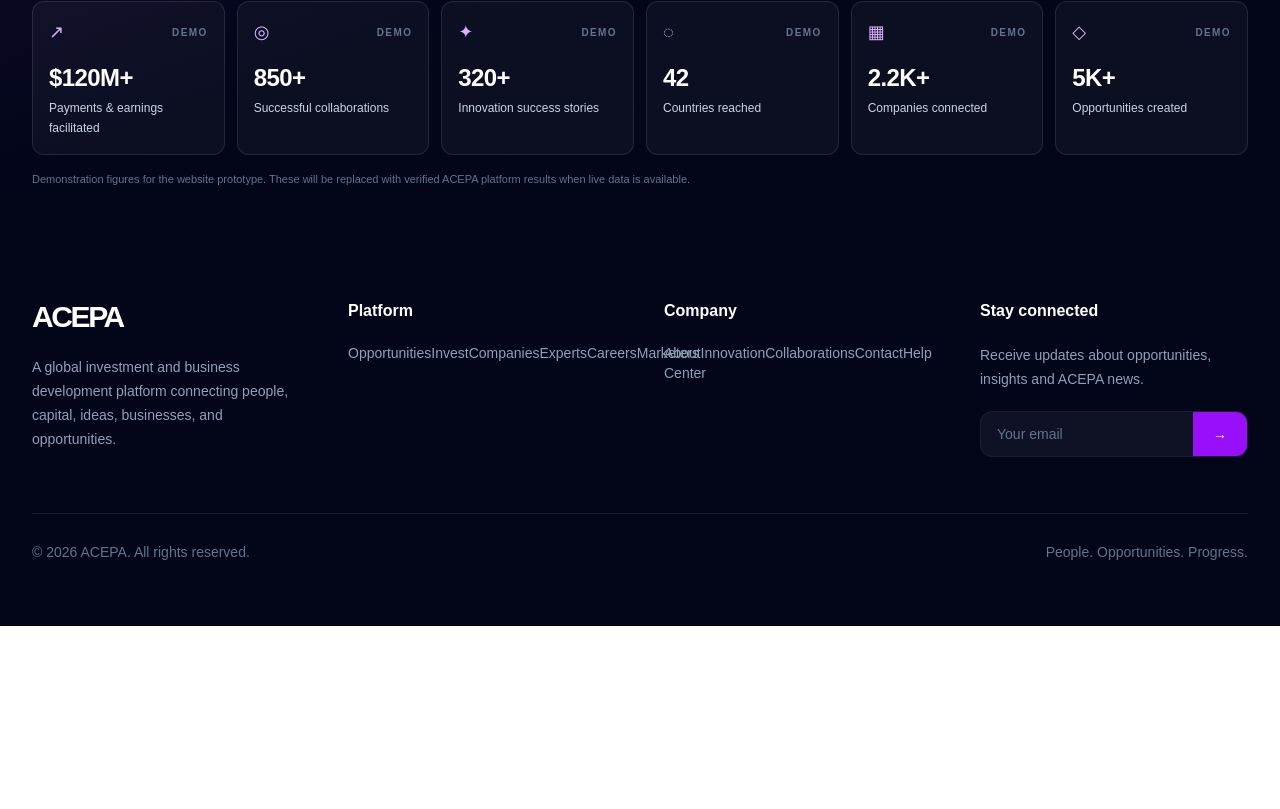
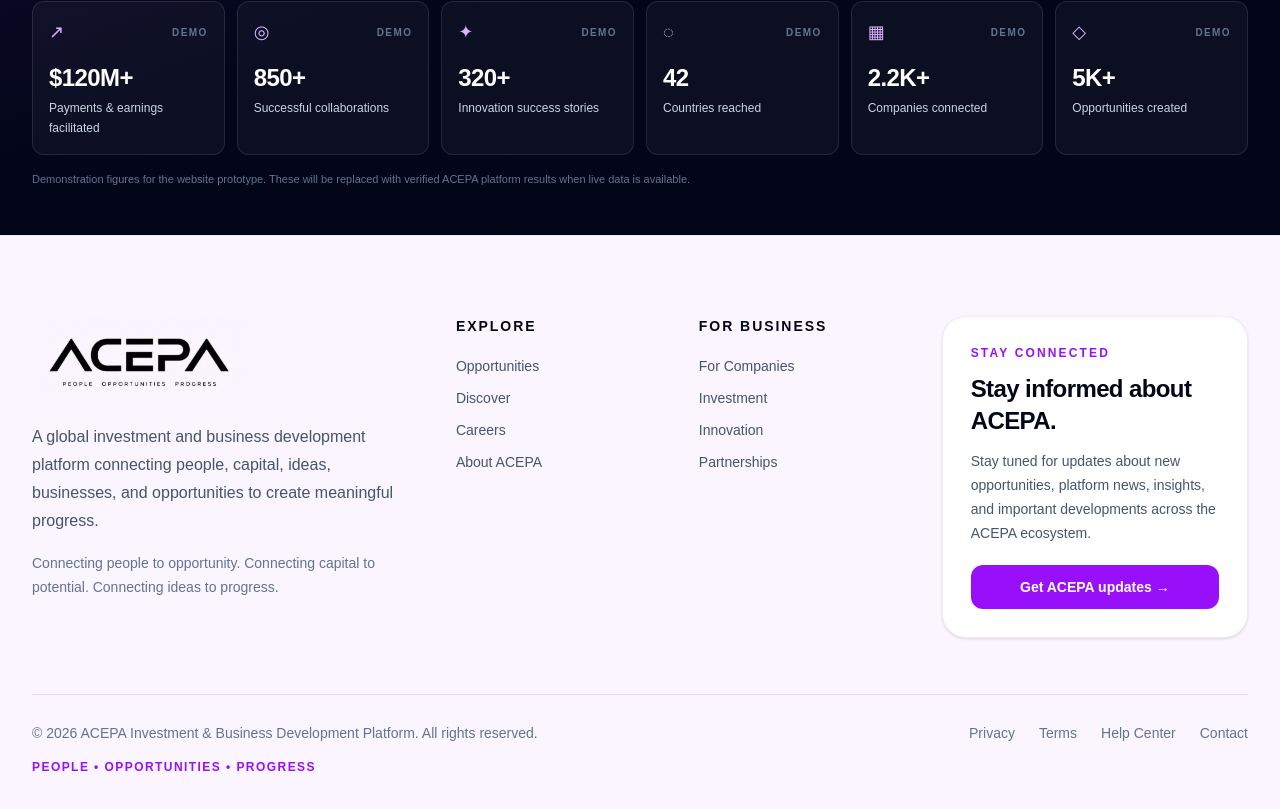
Before and after one commit to acepa-platform/acepa-platform, a Next.js app: page / in a window 1280 px wide. Shown: the part 3446-4255 px from the top of the page. Before the commit the page ends 4072 px from the top, so only its background shows below. Built offline with nearby package versions, Linux system fonts and the light colour scheme.

Commit message:
Redesign homepage footer

```diff
--- a/app/page.tsx
+++ b/app/page.tsx
@@ -233,17 +233,54 @@
         </div>
       </section>
 
-      <footer className="bg-slate-950 py-16 text-white">
-        <div className="mx-auto max-w-7xl px-6 lg:px-8">
-          <div className="grid gap-12 md:grid-cols-2 lg:grid-cols-4">
-            <div><div className="text-3xl font-black tracking-[-0.08em]">ACEPA</div><p className="mt-5 max-w-sm text-sm leading-6 text-slate-400">A global investment and business development platform connecting people, capital, ideas, businesses, and opportunities.</p></div>
-            <div><h3 className="font-semibold">Platform</h3><div className="mt-5 space-y-3 text-sm text-slate-400"><a href="#">Opportunities</a><a href="#">Invest</a><a href="#">Companies</a><a href="#">Experts</a><a href="#">Careers</a><a href="#">Marketers</a></div></div>
-            <div><h3 className="font-semibold">Company</h3><div className="mt-5 space-y-3 text-sm text-slate-400"><a href="#">About</a><a href="#">Innovation</a><a href="#">Collaborations</a><a href="#">Contact</a><a href="#">Help Center</a></div></div>
-            <div><h3 className="font-semibold">Stay connected</h3><p className="mt-5 text-sm leading-6 text-slate-400">Receive updates about opportunities, insights and ACEPA news.</p><div className="mt-5 flex overflow-hidden rounded-xl border border-white/10"><input type="email" placeholder="Your email" className="min-w-0 flex-1 bg-white/5 px-4 py-3 text-sm outline-none placeholder:text-slate-500" /><button className="bg-purple-600 px-5 text-sm font-semibold">→</button></div></div>
+      <footer className="border-t border-purple-100 bg-purple-50 text-slate-950">
+        <div className="mx-auto max-w-7xl px-6 py-16 lg:px-8 lg:py-20">
+          <div className="grid gap-12 lg:grid-cols-[1.35fr_0.7fr_0.7fr_1.1fr]">
+            <div className="max-w-md">
+              <a href="#" className="inline-flex items-center">
+                <img src="/acepa-logo-white-transparent-tagline-brighter.png" alt="ACEPA — People, Opportunities, Progress" className="h-20 w-auto object-contain brightness-0" />
+              </a>
+              <p className="mt-5 text-base leading-7 text-slate-600">A global investment and business development platform connecting people, capital, ideas, businesses, and opportunities to create meaningful progress.</p>
+              <p className="mt-4 text-sm leading-6 text-slate-500">Connecting people to opportunity. Connecting capital to potential. Connecting ideas to progress.</p>
+            </div>
+            <div>
+              <h3 className="text-sm font-bold uppercase tracking-[0.14em]">Explore</h3>
+              <div className="mt-5 flex flex-col gap-3 text-sm text-slate-600">
+                <a href="#opportunities" className="transition hover:text-purple-600">Opportunities</a>
+                <a href="/discover" className="transition hover:text-purple-600">Discover</a>
+                <a href="#careers" className="transition hover:text-purple-600">Careers</a>
+                <a href="#about" className="transition hover:text-purple-600">About ACEPA</a>
+              </div>
+            </div>
+            <div>
+              <h3 className="text-sm font-bold uppercase tracking-[0.14em]">For business</h3>
+              <div className="mt-5 flex flex-col gap-3 text-sm text-slate-600">
+                <a href="#companies" className="transition hover:text-purple-600">For Companies</a>
+                <a href="#" className="transition hover:text-purple-600">Investment</a>
+                <a href="#" className="transition hover:text-purple-600">Innovation</a>
+                <a href="#" className="transition hover:text-purple-600">Partnerships</a>
+              </div>
+            </div>
+            <div className="rounded-3xl border border-purple-100 bg-white p-7 shadow-sm">
+              <p className="text-xs font-bold uppercase tracking-[0.18em] text-purple-600">Stay connected</p>
+              <h3 className="mt-3 text-2xl font-bold tracking-tight">Stay informed about ACEPA.</h3>
+              <p className="mt-3 text-sm leading-6 text-slate-600">Stay tuned for updates about new opportunities, platform news, insights, and important developments across the ACEPA ecosystem.</p>
+              <a href="#" className="mt-5 inline-flex w-full items-center justify-center rounded-xl bg-purple-600 px-5 py-3 text-sm font-semibold text-white transition hover:bg-purple-700">Get ACEPA updates →</a>
+            </div>
           </div>
-          <div className="mt-14 border-t border-white/10 pt-7 text-sm text-slate-500"><div className="flex flex-col justify-between gap-3 sm:flex-row"><p>© 2026 ACEPA. All rights reserved.</p><p>People. Opportunities. Progress.</p></div></div>
+          <div className="mt-14 border-t border-purple-200 pt-7">
+            <div className="flex flex-col gap-5 text-sm text-slate-500 lg:flex-row lg:items-center lg:justify-between">
+              <p>© 2026 ACEPA Investment &amp; Business Development Platform. All rights reserved.</p>
+              <div className="flex flex-wrap gap-x-6 gap-y-2">
+                <a href="#" className="transition hover:text-purple-600">Privacy</a>
+                <a href="#" className="transition hover:text-purple-600">Terms</a>
+                <a href="#" className="transition hover:text-purple-600">Help Center</a>
+                <a href="#" className="transition hover:text-purple-600">Contact</a>
+              </div>
+            </div>
+            <p className="mt-4 text-xs font-semibold tracking-[0.12em] text-purple-600">PEOPLE • OPPORTUNITIES • PROGRESS</p>
+          </div>
         </div>
-      </footer>
-    </main>
+      </footer>   </main>
   );
 }
```
